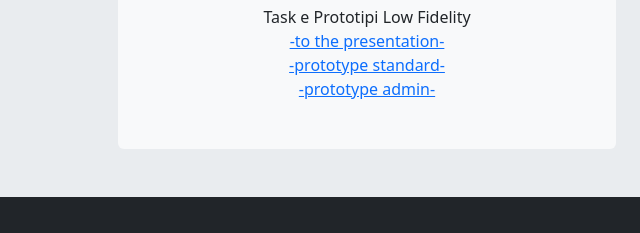
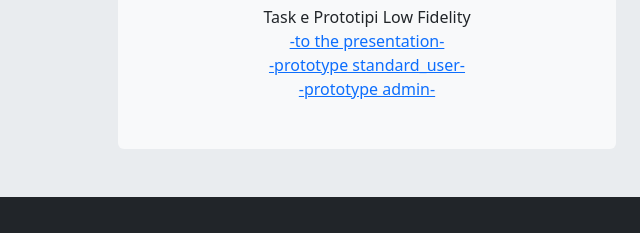
Before and after one commit to SpecialWeekHCI/SpecialWeekHCI.github.io, a plain HTML site: page index.html in a window 1280 px wide. Shown: the part 882-1115 px from the top of the page, 0-640 px from the left. Drawn offline with nearby package versions, Linux system fonts and the light colour scheme.

Commit message:
Upload prototype

```diff
--- a/index.html
+++ b/index.html
@@ -77,7 +77,7 @@
                                 <h2 class="fs-4 fw-bold">Task 3: </h2>
                                 <p class="mb-0">Task e Prototipi Low Fidelity</p>
 								<a class="mb-0" href="">-to the presentation-</a></br>
-                                <a class="mb-0" href="">-prototype standard-</a></br>
+                                <a class="mb-0" href="deliveries/PrototipoStandarduser.pdf">-prototype standard_user-</a></br>
                                 <a class="mb-0" href="">-prototype admin-</a>
                             </div>
                         </div>
```
Also changed, not shown: 1 other file.
